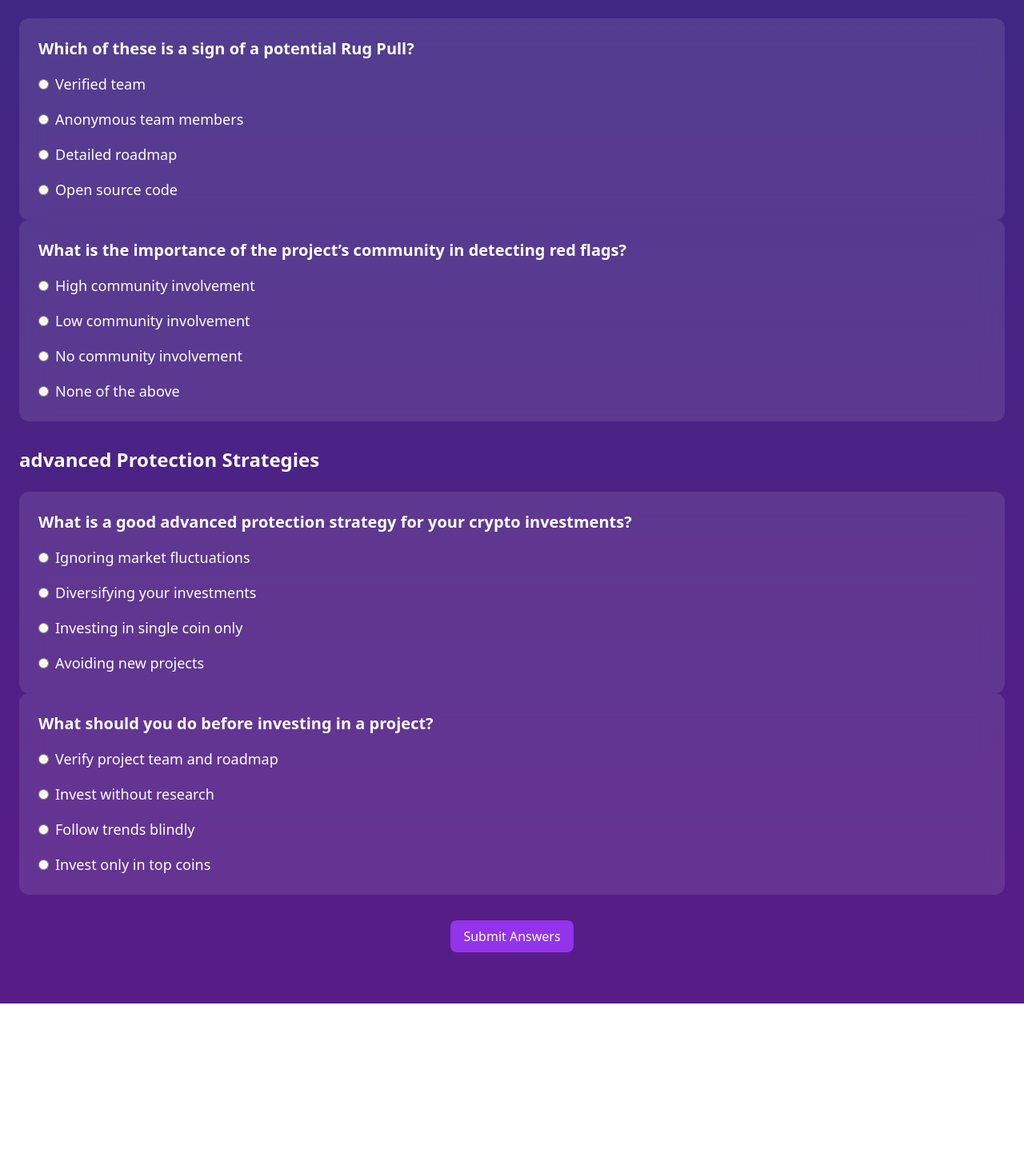
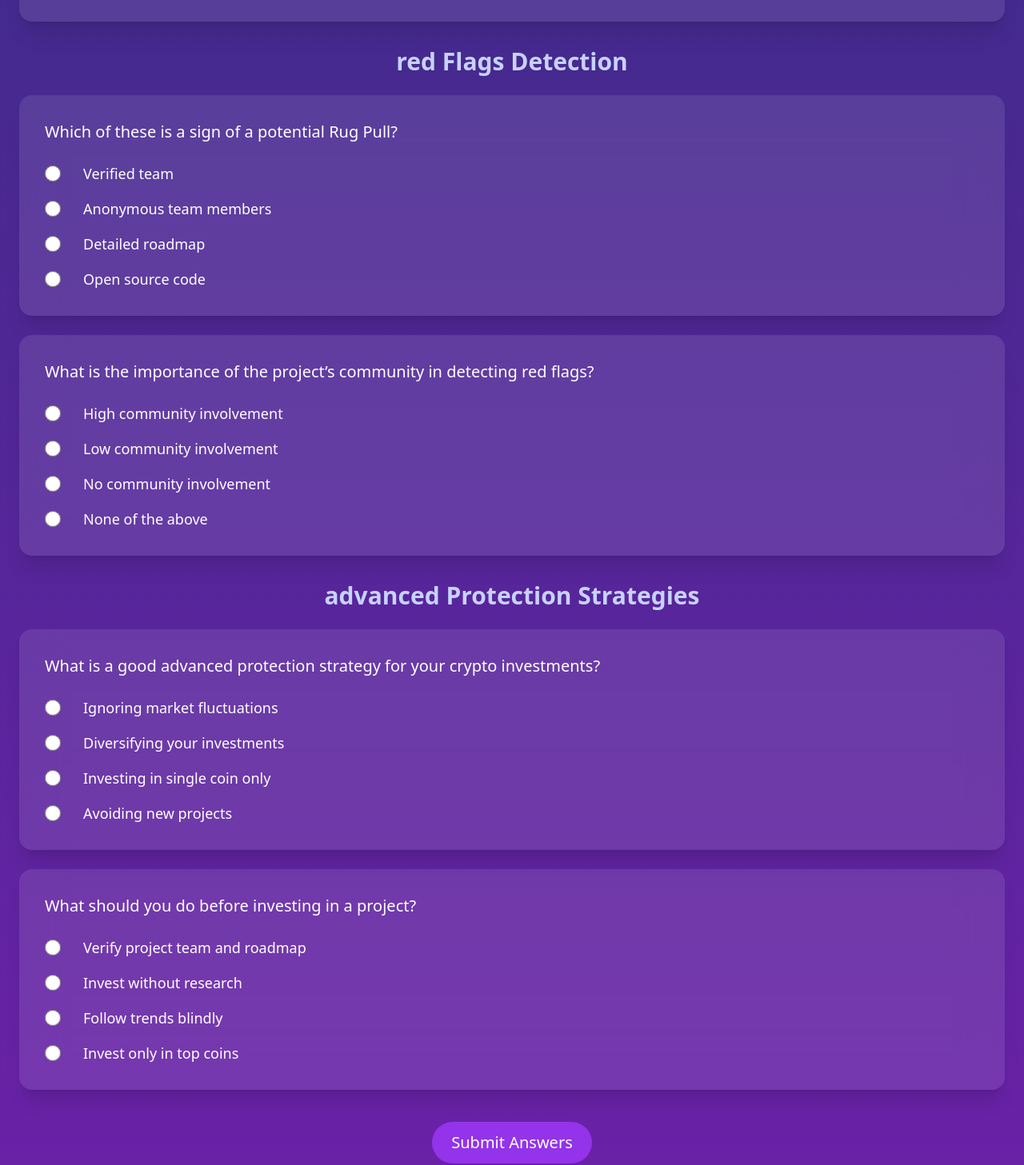
Before and after one commit to Unearthly-2004/Rugguardians, a React (Vite) app in the folder updated_wihtout_node/: page /analyze in a window 1280 px wide. Shown: the part 833-2290 px from the top of the page at 80% size. Before the commit the page ends 2088 px from the top, so only its background shows below. Built offline with nearby package versions, Linux system fonts and the light colour scheme.

Commit message:
1.4 done

```diff
--- a/updated_wihtout_node/src/components/Analyze.tsx
+++ b/updated_wihtout_node/src/components/Analyze.tsx
@@ -77,29 +77,29 @@ export function Analyze() {
   };
 
   return (
-    <div className="min-h-screen bg-gradient-to-b from-indigo-900 to-purple-900 text-white py-16">
+    <div className="min-h-screen bg-gradient-to-b from-indigo-900 to-purple-800 text-white py-16">
       <div className="container mx-auto px-6">
-        <h1 className="text-4xl font-bold text-center mb-8">MCQ Test: Analyze Your Knowledge</h1>
+        <h1 className="text-4xl font-bold text-center mb-12">MCQ Test: Analyze Your Knowledge</h1>
 
         <div className="space-y-8">
           {Object.keys(learningModulesQuestions).map((module) => (
             <div key={module}>
-              <h2 className="text-2xl font-semibold mb-6">{module.replace(/([A-Z])/g, ' $1').trim()}</h2>
+              <h2 className="text-3xl font-semibold text-center mb-6 text-indigo-200">{module.replace(/([A-Z])/g, ' $1').trim()}</h2>
               {learningModulesQuestions[module].map((q, index) => (
-                <div key={index} className="bg-white/10 p-6 rounded-xl backdrop-blur-lg">
-                  <h3 className="text-xl font-semibold mb-4">{q.question}</h3>
+                <div key={index} className="bg-white/10 p-8 rounded-2xl backdrop-blur-xl shadow-xl transition-all hover:bg-white/20 mb-6">
+                  <h3 className="text-xl font-medium mb-6">{q.question}</h3>
                   <div className="space-y-4">
                     {q.options.map((option, i) => (
-                      <div key={i} className="flex items-center">
+                      <div key={i} className="flex items-center justify-start space-x-4">
                         <input
                           type="radio"
                           name={`question-${module}-${index}`}
                           id={`question-${module}-${index}-option-${i}`}
                           checked={answers[module][index] === i}
                           onChange={() => handleAnswerChange(module, index, i)}
-                          className="mr-2"
+                          className="mr-3 w-5 h-5 accent-indigo-500"
                         />
-                        <label htmlFor={`question-${module}-${index}-option-${i}`} className="text-lg">{option}</label>
+                        <label htmlFor={`question-${module}-${index}-option-${i}`} className="text-lg font-light">{option}</label>
                       </div>
                     ))}
                   </div>
@@ -109,21 +109,21 @@ export function Analyze() {
           ))}
         </div>
 
-        {!submitted ? (
-          <div className="mt-8 text-center">
+        <div className="mt-10 text-center">
+          {!submitted ? (
             <button
               onClick={handleSubmit}
-              className="py-2 px-4 bg-purple-600 hover:bg-purple-700 text-white rounded-lg"
+              className="py-3 px-6 bg-purple-600 hover:bg-purple-700 text-white rounded-full text-xl transition-all transform hover:scale-105"
             >
               Submit Answers
             </button>
-          </div>
-        ) : (
-          <div className="mt-8 text-center bg-green-800 p-6 rounded-xl">
-            <h2 className="text-2xl font-semibold mb-4">Test Report</h2>
-            <p className="text-lg">{report}</p>
-          </div>
-        )}
+          ) : (
+            <div className="mt-8 bg-green-800 p-8 rounded-xl shadow-lg">
+              <h2 className="text-2xl font-semibold mb-6">Test Report</h2>
+              <p className="text-lg font-light">{report}</p>
+            </div>
+          )}
+        </div>
       </div>
     </div>
   );
```
